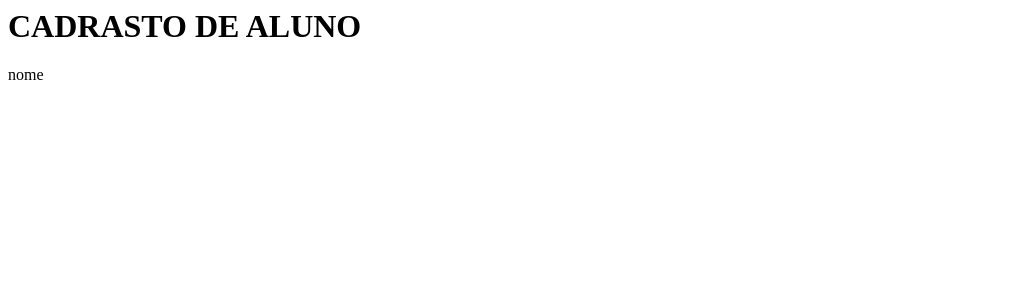
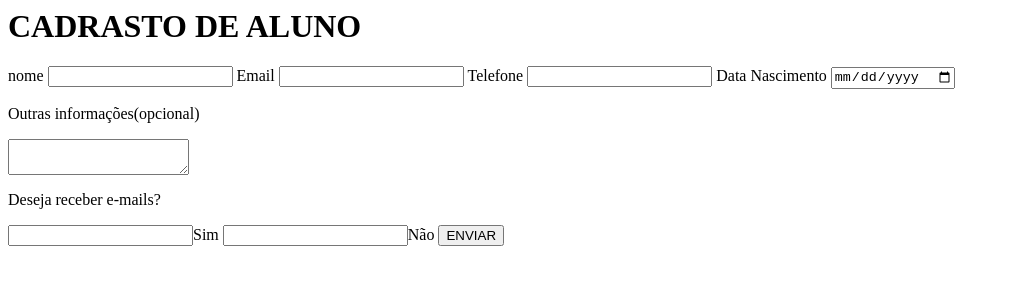
Before and after one commit to bruxys/formul-rio, a plain HTML site: page index.html in a window 1280 px wide. Shown: the whole page, without its empty margins (0-1010 px from the left). Drawn offline with Linux system fonts and the light colour scheme.

Commit message:
Update index.html

```diff
--- a/index.html
+++ b/index.html
@@ -1,6 +1,29 @@
-<html>
+  <html>
+  <head>
+    <link rel="stylesheet" href="style.css">
+    </head>
+    <body>
   <h1>CADRASTO DE ALUNO</h1>
   <form>
     <label>nome</label>
-    <input type="text"
-  <html.
+    <input type="text" required>
+
+    <label>Email</label>
+    <input type="text" required>
+
+    <label>Telefone</label>
+    <input type="tel" required>
+
+    <label>Data Nascimento</label>
+    <input type="date" required>
+
+    <p>Outras informações(opcional)</p>
+    <textarea cols=”30px” rows=”10px”></textarea>
+    <p>Deseja receber e-mails?</p>
+
+    <label><input type=”checkbox”>Sim</label>
+    <label><input type=”checkbox”>Não</label>
+    <input type="submit" value="ENVIAR">
+    </body>
+ </form>
+  </html>
```
